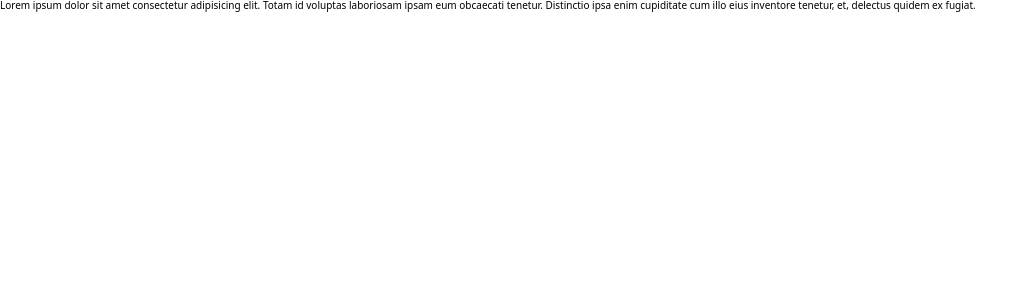
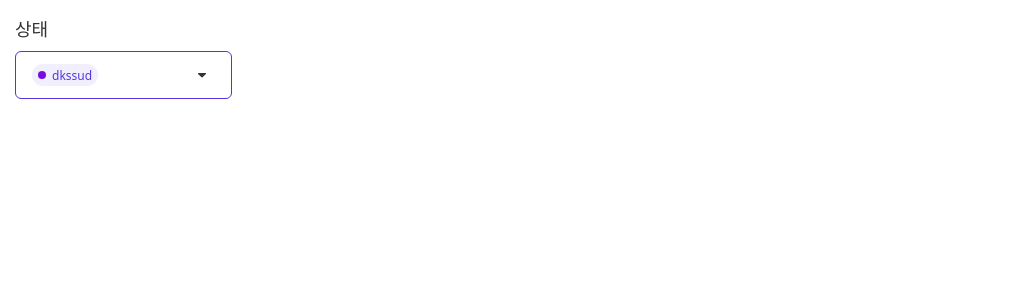
Before and after one commit to Taskify-team4/Taskify, a Next.js app: page / in a window 1280 px wide. Shown: the top 300 px of the page, without its empty margins (0-1035 px from the left). Built offline with nearby package versions, Linux system fonts and the light colour scheme; a web font is replaced by a local one.

Commit message:
feat: selectBox 구현

```diff
--- /dev/null
+++ b/components/inputs/modalInput/selectBox/Select.style.ts
@@ -0,0 +1,49 @@
+import { ColorTile } from '@components/chips/Chip.style';
+import styled from 'styled-components';
+
+export const SelectContainer = styled.div`
+  display: flex;
+  flex-direction: column;
+  gap: 2px;
+`;
+
+export const SelectTitle = styled.button`
+  width: 217px;
+  height: 48px;
+  display: flex;
+  align-items: center;
+  justify-content: space-between;
+  padding: 0 16px;
+  border-radius: 6px;
+  border: 1px solid var(--violet);
+  background-color: var(--white);
+`;
+
+export const SelectOption = styled.div`
+  width: 217px;
+  height: 118px;
+  display: flex;
+  flex-direction: column;
+  justify-content: center;
+  border-radius: 6px;
+  border: 1px solid var(--gray300);
+  background: var(--white);
+  box-shadow: 0px 4px 20px 0px rgba(0, 0, 0, 0.08);
+`;
+
+export const Select = styled.div`
+  height: 35px;
+  display: flex;
+  align-items: center;
+  padding: 13px 87px 13px 6px;
+  gap: 6px;
+  cursor: pointer;
+
+  &:hover {
+    background-color: var(--violetlight);
+  }
+`;
+
+export const SelectTile = styled(ColorTile)`
+  margin-right: 6px;
+`;
--- /dev/null
+++ b/components/inputs/modalInput/selectBox/Select.tsx
@@ -0,0 +1,42 @@
+import React, { useState } from 'react';
+import Image from 'next/image';
+import * as S from '@components/inputs/modalInput/selectBox/Select.style';
+import { RoundChip } from '@components/chips/Chip.style';
+import dropDownIcon from '@public/icons/drop_down.svg';
+import checkIcon from '@public/icons/check.svg';
+
+function Select() {
+  const sampleList = ['To Do', 'on Progress', 'Done'];
+  const [isOpen, setIsOpen] = useState(false);
+
+  const handleOpen = () => {
+    setIsOpen(!isOpen);
+  };
+
+  return (
+    <S.SelectContainer>
+      <S.SelectTitle onClick={handleOpen}>
+        <RoundChip $size={'large'} $color={'purple'}>
+          <S.SelectTile $size={'tiny'} $color={'purple'} />
+          dkssud
+        </RoundChip>
+        <Image src={dropDownIcon.src} width={26} height={26} alt="dropDownIcon" />
+      </S.SelectTitle>
+      {isOpen && (
+        <S.SelectOption>
+          {sampleList.map((item) => (
+            <S.Select key={item}>
+              <Image src={checkIcon.src} width={22} height={22} alt="checkIcon" />
+              <RoundChip $size={'large'} $color={'purple'}>
+                <S.SelectTile $size={'tiny'} $color={'purple'} />
+                {item}
+              </RoundChip>
+            </S.Select>
+          ))}
+        </S.SelectOption>
+      )}
+    </S.SelectContainer>
+  );
+}
+
+export default Select;
--- /dev/null
+++ b/components/inputs/modalInput/selectBox/SelectBox.style.ts
@@ -0,0 +1,14 @@
+import styled from 'styled-components';
+
+export const SelectBoxContainer = styled.div`
+  display: inline-flex;
+  flex-direction: column;
+  gap: 10px;
+`;
+
+export const SelectBoxTitle = styled.span`
+  color: var(--black200);
+  font-size: 18px;
+  font-weight: 500;
+  line-height: normal;
+`;
--- /dev/null
+++ b/components/inputs/modalInput/selectBox/SelectBox.tsx
@@ -0,0 +1,14 @@
+import React from 'react';
+import * as S from '@components/inputs/modalInput/selectBox/SelectBox.style';
+import Select from './Select';
+
+function SelectBox({ children }: any) {
+  return (
+    <S.SelectBoxContainer>
+      <S.SelectBoxTitle>{children}</S.SelectBoxTitle>
+      <Select />
+    </S.SelectBoxContainer>
+  );
+}
+
+export default SelectBox;
--- a/pages/index.tsx
+++ b/pages/index.tsx
@@ -1,14 +1,16 @@
 import React from 'react';
+import SelectBox from '@components/inputs/modalInput/selectBox/SelectBox';
 
 function Home() {
   return (
-    <div>
-      <span>
+    <div style={{ padding: '15px' }}>
+      {/* <span>
         Lorem ipsum dolor sit amet consectetur adipisicing elit. Totam id
         voluptas laboriosam ipsam eum obcaecati tenetur. Distinctio ipsa enim
         cupiditate cum illo eius inventore tenetur, et, delectus quidem ex
         fugiat.
-      </span>
+      </span> */}
+      <SelectBox>상태</SelectBox>
     </div>
   );
 }
```
Also changed, not shown: public/icons/check.svg (added).
